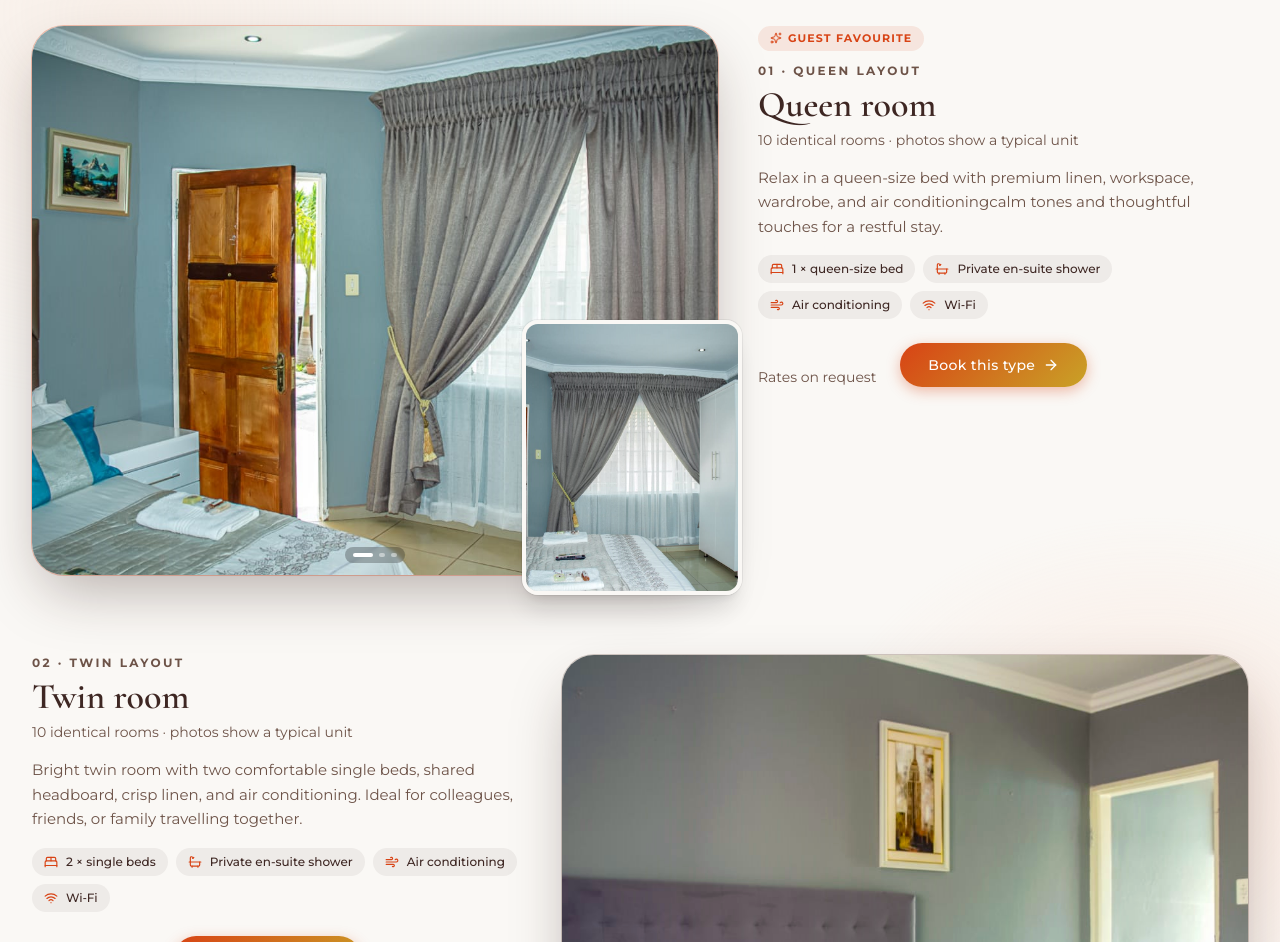
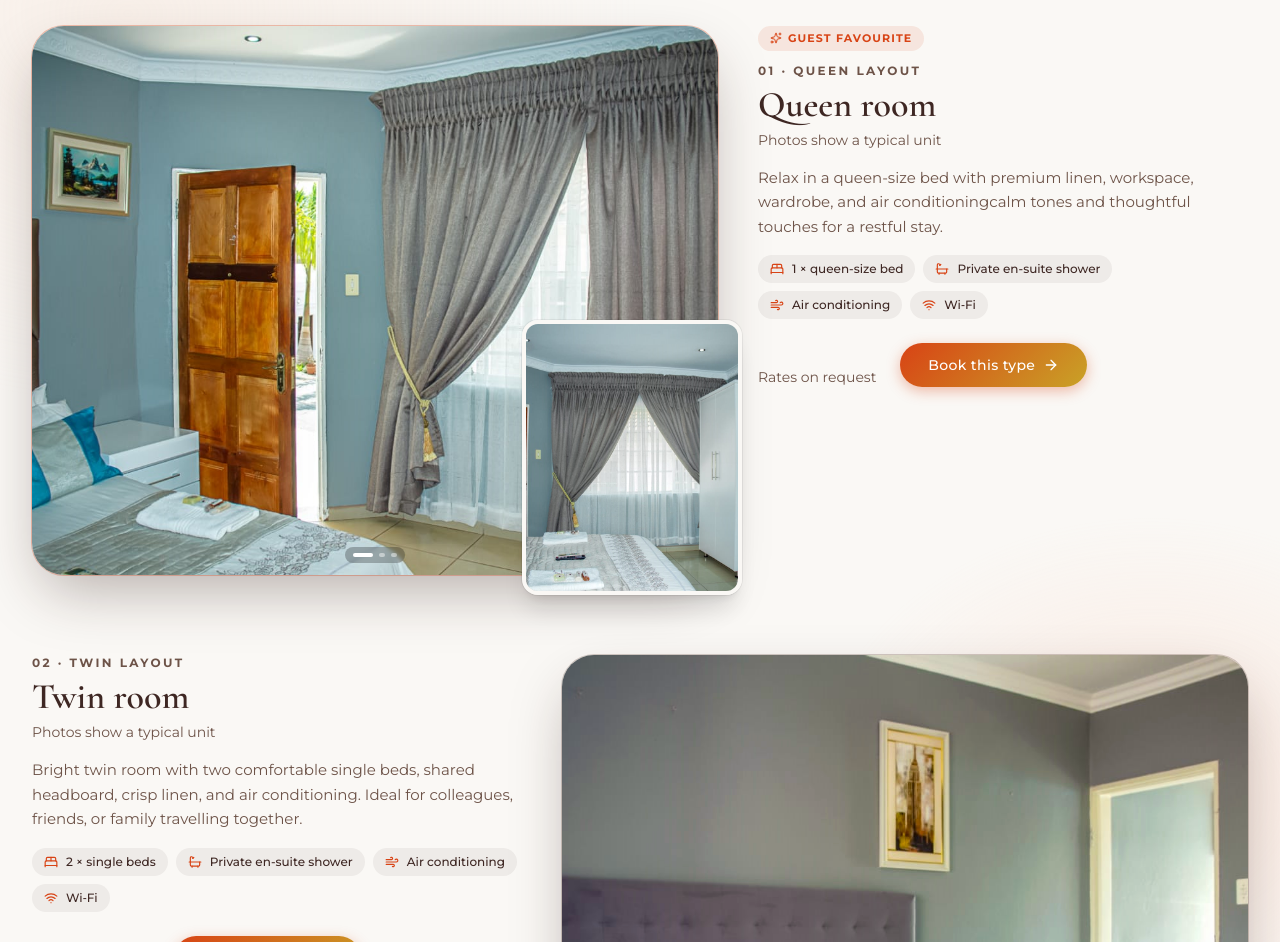
Before and after one commit to loktioncode/muofhe, a Next.js app: page / in a window 1280 px wide. Shown: the part 1100-2042 px from the top of the page. Built offline with nearby package versions, Linux system fonts and the light colour scheme; no server answers.

Commit message:
Update RoomShowcaseBlock to simplify similar room count message

```diff
--- a/components/rooms.tsx
+++ b/components/rooms.tsx
@@ -217,7 +217,7 @@
         </h3>
         {room.similarRoomCount != null && room.similarRoomCount > 1 && (
           <p className="mt-1.5 text-sm text-muted-foreground">
-            {room.similarRoomCount} identical rooms · photos show a typical unit
+            Photos show a typical unit
           </p>
         )}
         <p className="mt-4 text-[15px] leading-relaxed text-muted-foreground">{room.description}</p>
```
